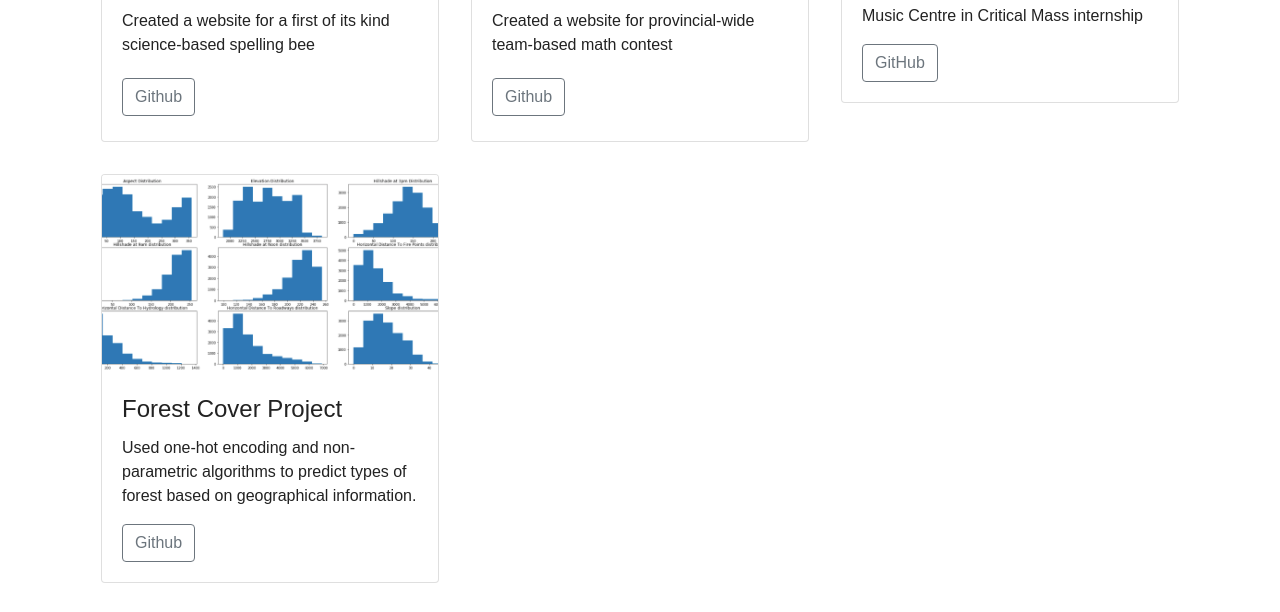
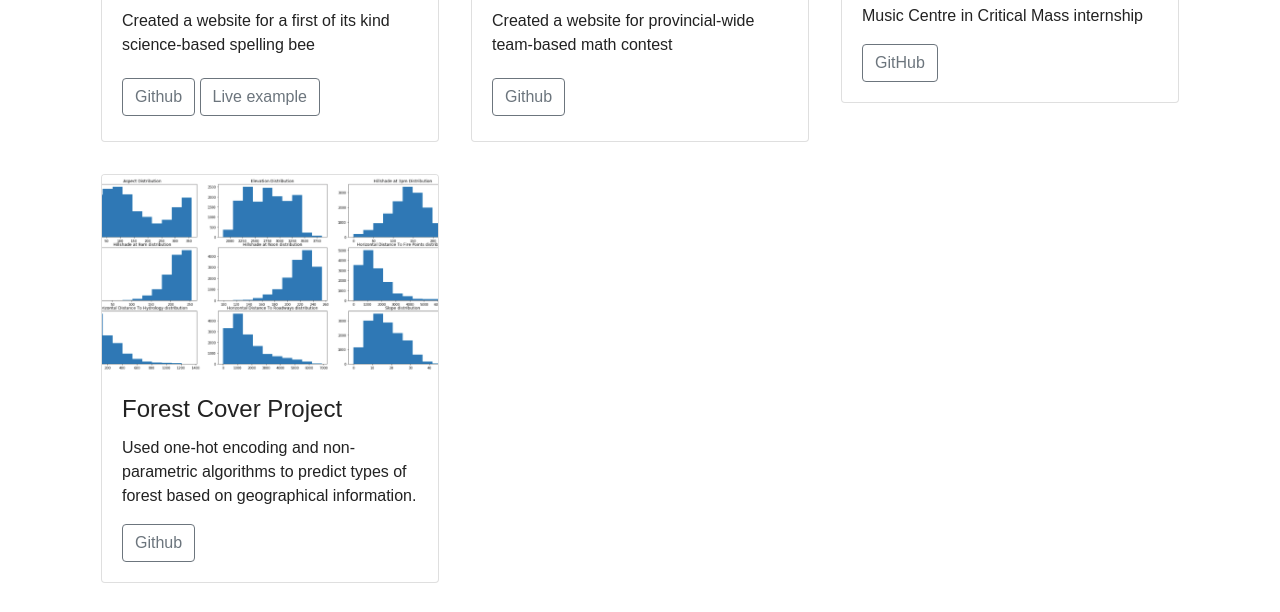
Before and after one commit to aaronabraham311/Personal-Website, a plain HTML site: page index.html in a window 1280 px wide. Shown: the part 3323-3935 px from the top of the page. Drawn offline with nearby package versions, Linux system fonts and the light colour scheme; a script that the page names is missing.

Commit message:
Adding live example for CSSC

```diff
--- a/index.html
+++ b/index.html
@@ -247,6 +247,7 @@
 								<p class = "card-text"> Created a website for a first of its kind science-based spelling bee</p>
 								<div class = "multiple-buttons">
 									<a href = "https://github.com/aaronabraham311/Calgary-Science-Spelling-Bee" class = "btn btn-outline-secondary"> Github </a>
+									<a href = "http://csschallenge.org" class = "btn btn-outline-secondary"> Live example </a>
 								</div>
 							</div>
 						</div>
```
